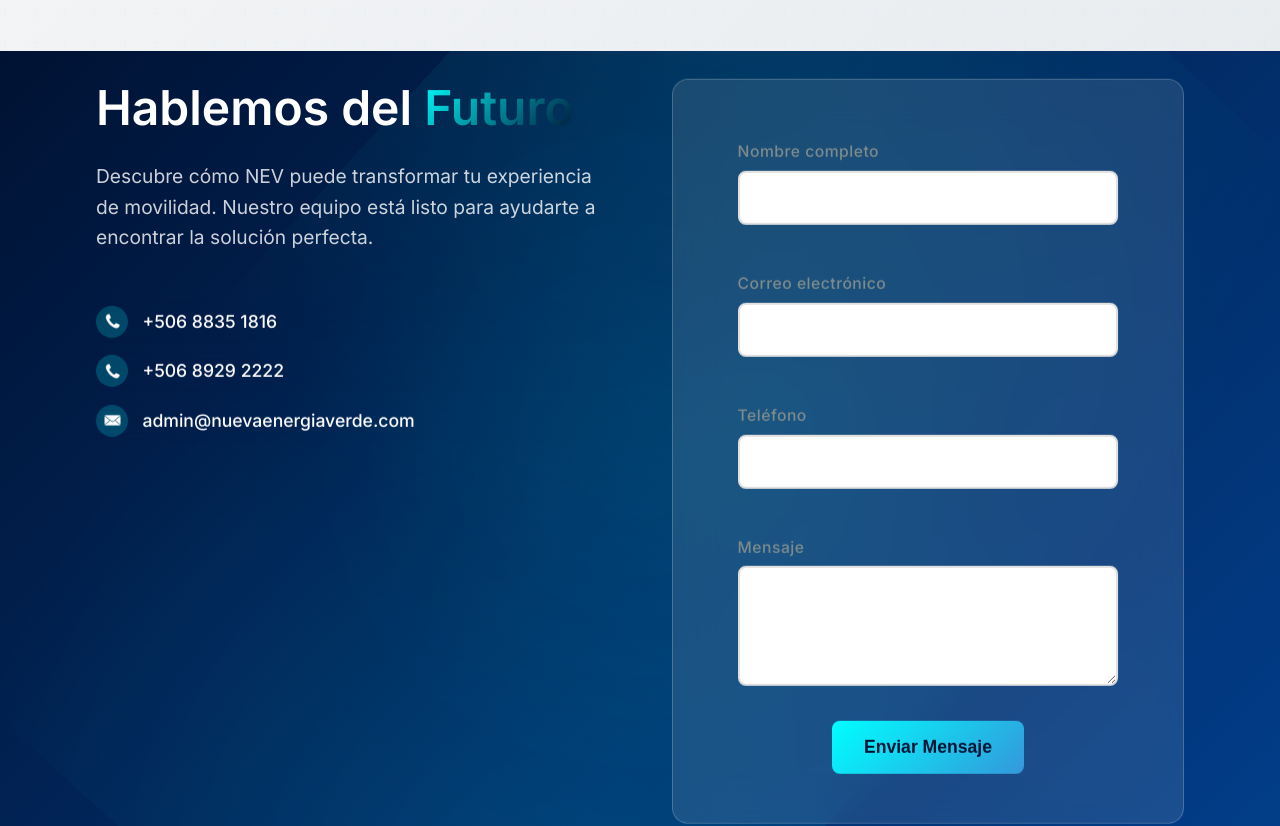
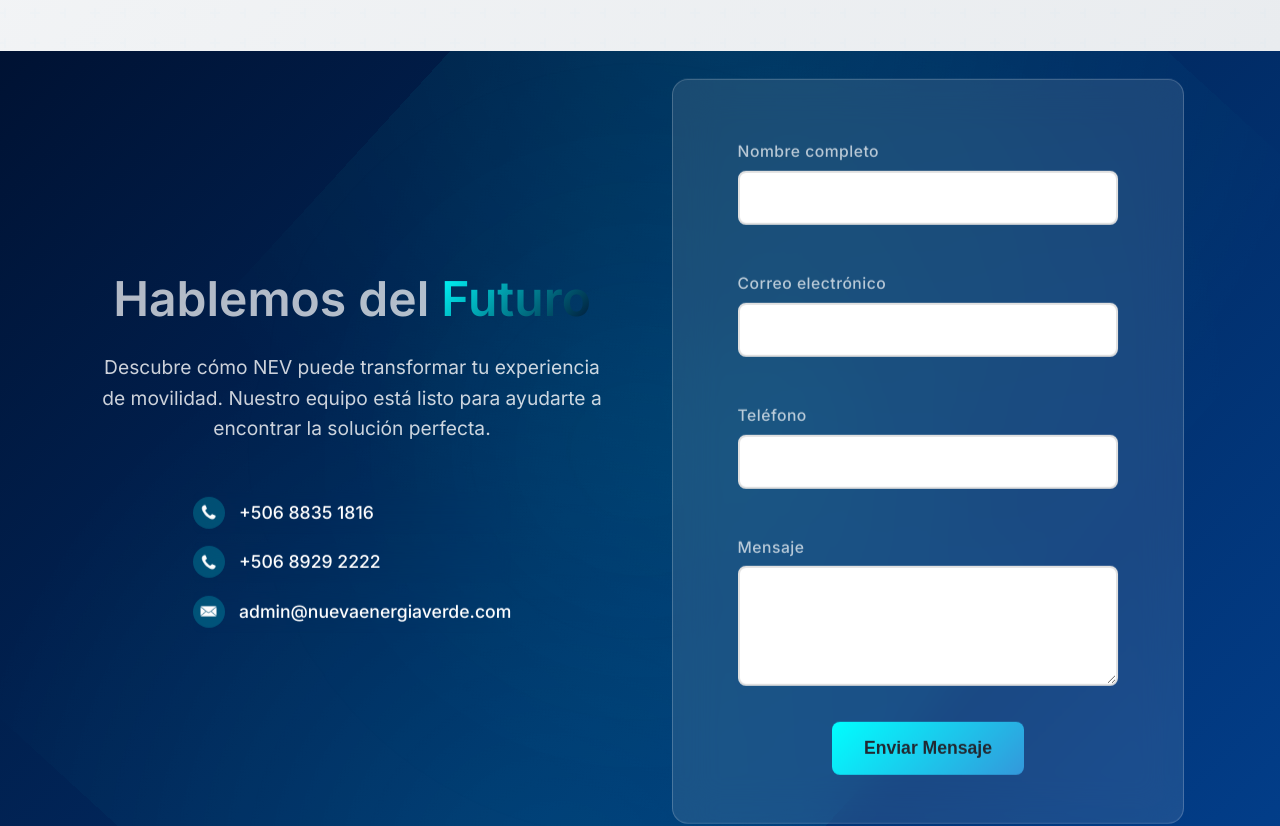
Before and after one commit to Zamora-09/nev_page, a plain HTML site: page Vehiculos Electricos 1.0.html in a window 1280 px wide. Shown: the part 3500-4326 px from the top of the page. Drawn offline with Linux system fonts and the light colour scheme.

Commit message:
Actualización 2

```diff
--- a/styles.css
+++ b/styles.css
@@ -1653,10 +1653,16 @@ img {
     transform: translate(-50%, -50%);
     z-index: 1;
     width: 90%;
+    align-items: center;
 }
 
 .contact-left {
-    color: var(--white);
+    display: flex;
+    flex-direction: column;
+    align-items: center;
+    justify-content: center;
+    text-align: center;
+    height: 100%;
 }
 
 .contact-title {
@@ -1664,6 +1670,7 @@ img {
     font-weight: 700;
     margin-bottom: 1.5rem;
     line-height: 1.2;
+    color: rgba(255,255,255,0.7); /* Blanco no tan intenso */
 }
 
 .contact-highlight {
@@ -4098,8 +4105,12 @@ img {
 .form-group label {
     display: block;
     font-size: 0.98rem;
-    color: var(--text-color-light);
+    color: rgba(255,255,255,0.7); /* Blanco no tan intenso */
     margin-bottom: 0.4rem;
     font-weight: 500;
     letter-spacing: 0.5px;
 }
+
+.submit-button .button-text {
+    color: #222831 !important; /* Gris oscuro */
+}
```
